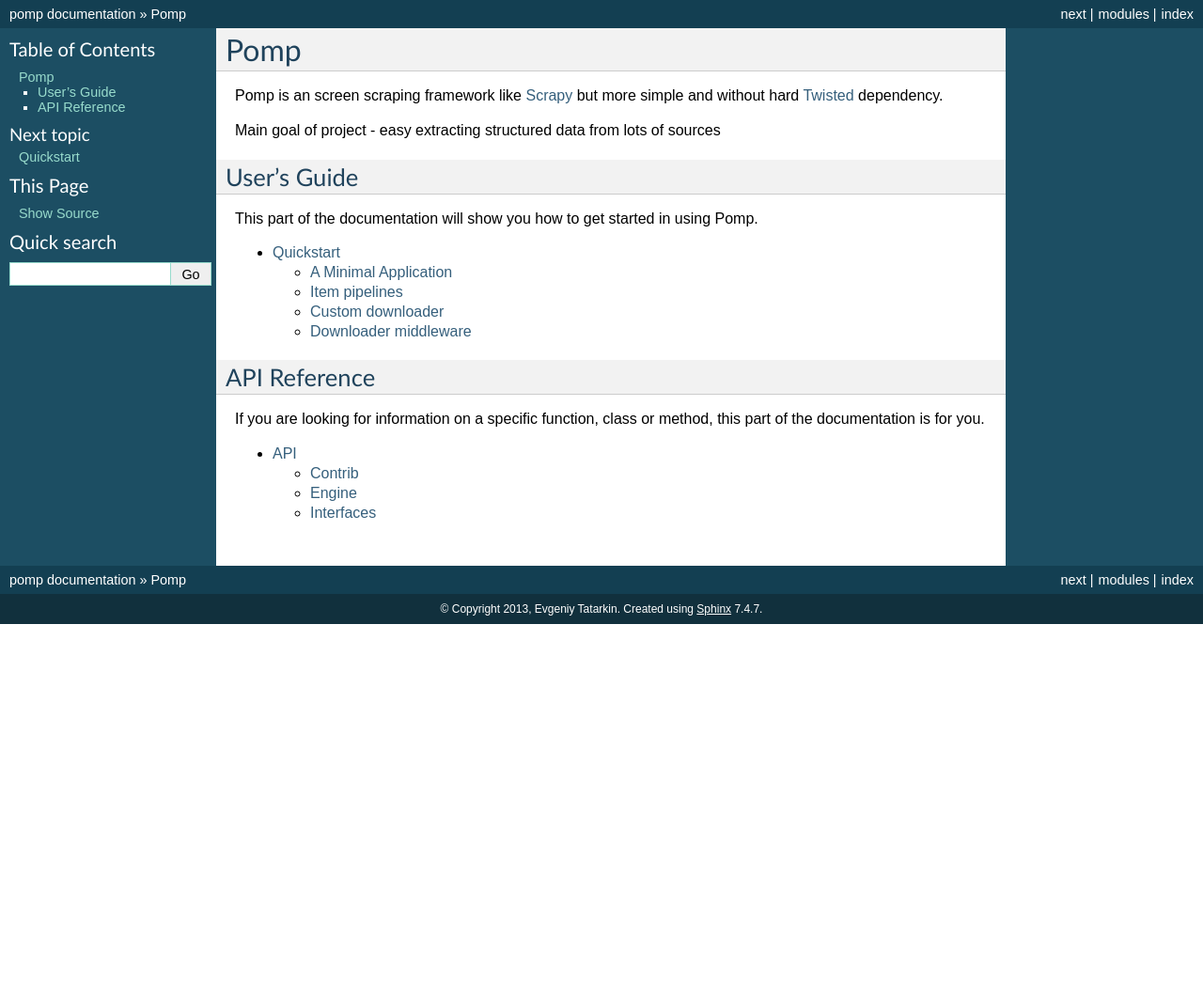
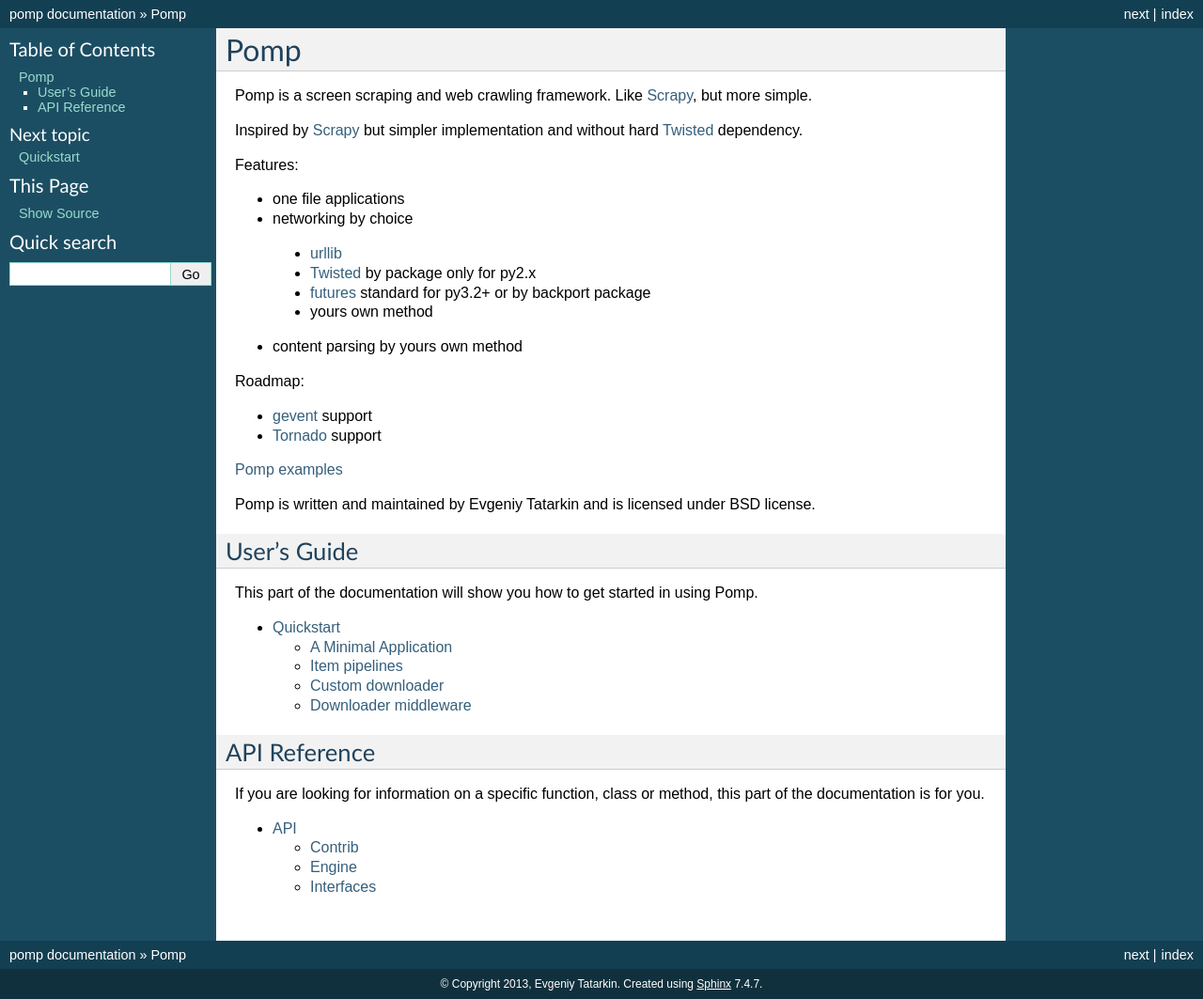
Before and after one commit to estin/pomp, a Sphinx documentation site: the page built from docs/index.rst, in a window 1280 px wide. Shown: the whole page at 94% size. Built offline with Sphinx 7.4.7, drawn with Linux system fonts in a browser that asks for light colours; before the commit the page ends 900 px from its top, so only the background shows below that.

Commit message:
change docs

```diff
--- a/README.rst
+++ b/README.rst
@@ -1,23 +1,37 @@
-pomp
+Pomp
 ====
 
-pomp is a Screen scraping and web crawling framework. Like `Scrapy`_, but more simple.
+Pomp is a screen scraping and web crawling framework. Like `Scrapy`_, but more simple.
+
+Inspired by `Scrapy`_ but simpler implementation and without hard `Twisted`_ dependency.
 
 Features:
 
-* One file applications
-* Engines - threaded, greenlet/gevent, Twisted, Tornado etc.
+* one file applications
+* networking by choice
 
-pomp is inspired by `Scrapy`_ but simpler implementation and without hard `Twisted`_ dependency.
+ - `urllib`_
+ - `Twisted`_ by package only for py2.x
+ - `futures`_ standard for py3.2+ or by backport package
+ - yours own method
+
+* content parsing by yours own method
+
 
 Roadmap:
 
 * `gevent`_ support
 * `Tornado`_ support
 
+`Pomp examples`_
+
 Pomp is written and maintained by Evgeniy Tatarkin and is licensed under BSD license.
 
+.. _urllib: http://docs.python.org/3.3/library/urllib.html
 .. _Scrapy: http://scrapy.org/
 .. _Twisted: http://twistedmatrix.com/
-.. _gevent:  http://www.gevent.org/
-.. _Tornado:  http://www.tornadoweb.org/
+.. _gevent: http://www.gevent.org/
+.. _Tornado: http://www.tornadoweb.org/
+.. _futures: http://pythonhosted.org/futures/
+.. _Pomp examples:
+   https://bitbucket.org/estin/pomp/src/tip/examples?at=default
--- /dev/null
+++ b/docs/examples/customdowloader.py
@@ -0,0 +1,69 @@
+import requests as requestslib
+from pomp.core.base import BaseDownloader, BaseDownloadException
+from pomp.core.base import BaseHttpRequest, BaseHttpResponse
+
+from pomp.core.utils import iterator
+
+
+class ReqRequest(BaseHttpRequest):
+    def __init__(self, url):
+        self._url = url
+
+    @property
+    def url(self):
+        return self._url
+
+
+class ReqResponse(BaseHttpResponse):
+    def __init__(self, request, response):
+        self.req = request
+        self.resp = response
+
+        if not isinstance(response, Exception):
+            self.body = self.resp.text
+
+    @property
+    def request(self):
+        return self.req
+
+    @property
+    def response(self):
+        return self.resp
+
+
+class RequestsDownloader(BaseDownloader):
+
+    def get(self, requests):
+        responses = []
+        for request in iterator(requests):
+            response = self._fetch(request)
+            responses.append(response)
+        return responses
+
+    def _fetch(self, request):
+        try:
+            res = requestslib.get(request.url)
+            return ReqResponse(request, res)
+        except Exception as e:
+            print('Exception on %s: %s', request, e)
+            return BaseDownloadException(request, exception=e)
+
+
+if __name__ == '__main__':
+    from pomp.core.base import BaseCrawler
+    from pomp.core.engine import Pomp
+
+    class Crawler(BaseCrawler):
+        ENTRY_REQUESTS = ReqRequest('http://python.org/news/')
+
+        def extract_items(self, response):
+            print(response.body)
+
+        def next_requests(self, response):
+            return None  # one page crawler
+
+    pomp = Pomp(
+        downloader=RequestsDownloader(),
+    )
+
+    pomp.pump(Crawler())
--- /dev/null
+++ b/docs/examples/minimalapp.py
@@ -0,0 +1,30 @@
+import re
+from pomp.core.base import BaseCrawler
+
+
+python_sentence_re = re.compile('[\w\s]{0,}python[\s\w]{0,}', re.I | re.M)
+
+
+class MyCrawler(BaseCrawler):
+    """Extract all sentences with `python` word"""
+    ENTRY_REQUESTS = 'http://python.org/news'  # entry point
+
+    def extract_items(self, response):
+        for i in python_sentence_re.findall(response.body.decode('utf-8')):
+            item = i.strip()
+            print(item)
+            return item
+
+    def next_requests(self, response):
+        return None  # one page crawler, stop crawl
+
+
+if __name__ == '__main__':
+    from pomp.core.engine import Pomp
+    from pomp.contrib.urllibtools import UrllibDownloader
+
+    pomp = Pomp(
+        downloader=UrllibDownloader(),
+    )
+
+    pomp.pump(MyCrawler())
--- a/docs/index.rst
+++ b/docs/index.rst
@@ -1,14 +1,7 @@
 :orphan:
 
-Pomp
-====
+.. include:: ../README.rst
 
-.. module:: pomp.engine
-
-Pomp is an screen scraping framework like `Scrapy`_ but more simple and
-without hard `Twisted`_ dependency.
-
-Main goal of project - easy extracting structured data from lots of sources
 
 .. _Scrapy: http://scrapy.org/
 .. _Twisted: http://twistedmatrix.com/
--- a/setup.py
+++ b/setup.py
@@ -27,6 +27,7 @@ setup(
         'License :: OSI Approved :: BSD License',
         'Operating System :: OS Independent',
         'Programming Language :: Python',
+        'Programming Language :: Python :: 2',
         'Programming Language :: Python :: 3',
     ],
 )
```
Also changed, not shown: docs/quickstart.rst (+4 -98 lines), 1 other file.
